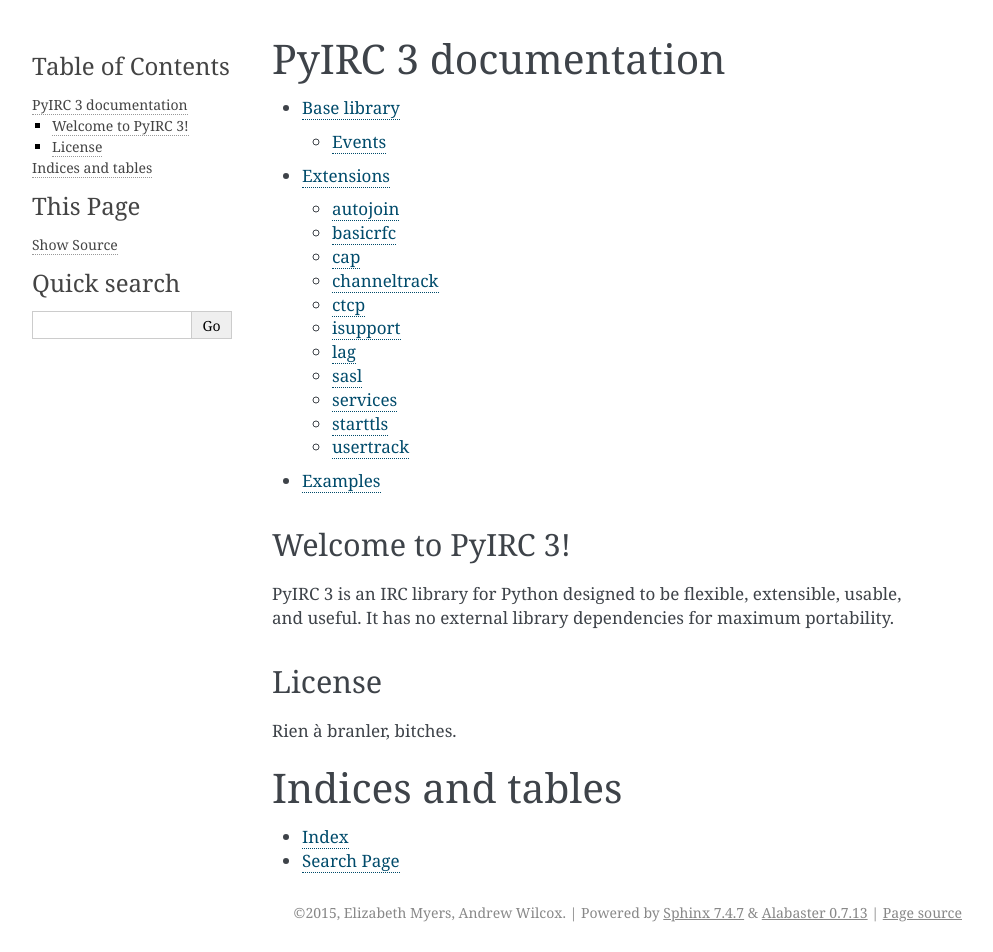
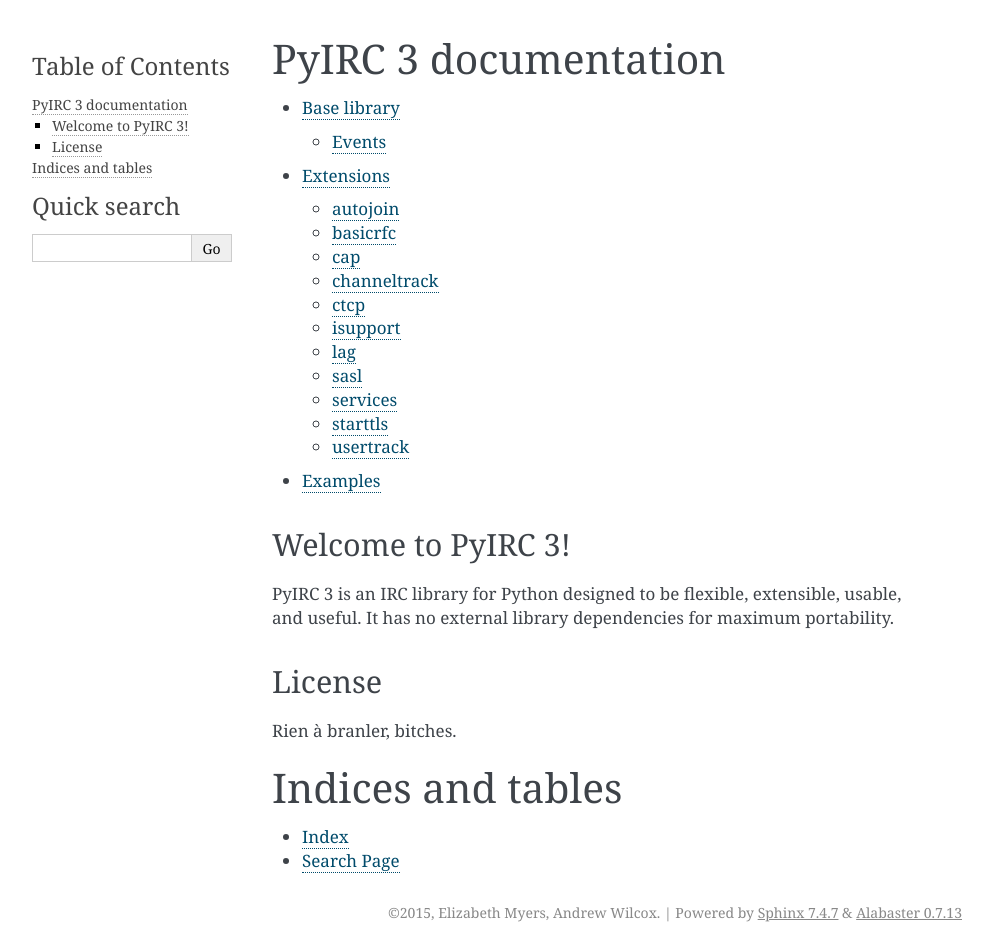
Before and after one commit to foxkit-us/PyIRC, a Sphinx documentation site: the page built from doc/index.rst, in a window 1280 px wide. Shown: the whole page, without its empty margins (148-1141 px from the left). Built offline with Sphinx 7.4.7, drawn with Linux system fonts in a browser that asks for light colours.

Commit message:
doc: tweak configuration, mainly for HTML

```diff
--- a/doc/conf.py
+++ b/doc/conf.py
@@ -25,7 +25,7 @@
 # -- General configuration ------------------------------------------------
 
 # If your documentation needs a minimal Sphinx version, state it here.
-#needs_sphinx = '1.0'
+needs_sphinx = '1.2'
 
 # Add any Sphinx extension module names here, as strings. They can be
 # extensions coming with Sphinx (named 'sphinx.ext.*') or your custom
@@ -43,7 +43,7 @@
 source_suffix = ['.rst']
 
 # The encoding of source files.
-#source_encoding = 'utf-8-sig'
+source_encoding = 'utf-8-sig'
 
 # The master toctree document.
 master_doc = 'index'
@@ -84,15 +84,15 @@
 #default_role = None
 
 # If true, '()' will be appended to :func: etc. cross-reference text.
-#add_function_parentheses = True
+add_function_parentheses = False
 
 # If true, the current module name will be prepended to all description
 # unit titles (such as .. function::).
-#add_module_names = True
+add_module_names = True
 
 # If true, sectionauthor and moduleauthor directives will be shown in the
 # output. They are ignored by default.
-#show_authors = False
+show_authors = True
 
 # The name of the Pygments (syntax highlighting) style to use.
 pygments_style = 'sphinx'
@@ -101,7 +101,7 @@
 #modindex_common_prefix = []
 
 # If true, keep warnings as "system message" paragraphs in the built documents.
-#keep_warnings = False
+keep_warnings = False
 
 # If true, `todo` and `todoList` produce output, else they produce nothing.
 todo_include_todos = False
@@ -123,10 +123,10 @@
 
 # The name for this set of Sphinx documents.  If None, it defaults to
 # "<project> v<release> documentation".
-#html_title = None
+html_title = "PyIRC 3 documentation"
 
 # A shorter title for the navigation bar.  Default is the same as html_title.
-#html_short_title = None
+html_short_title = "PyIRC 3"
 
 # The name of an image file (relative to this directory) to place at the top
 # of the sidebar.
@@ -149,11 +149,11 @@
 
 # If not '', a 'Last updated on:' timestamp is inserted at every page bottom,
 # using the given strftime format.
-#html_last_updated_fmt = '%b %d, %Y'
+html_last_updated_fmt = '%Y %b %d'
 
 # If true, SmartyPants will be used to convert quotes and dashes to
 # typographically correct entities.
-#html_use_smartypants = True
+html_use_smartypants = False
 
 # Custom sidebar templates, maps document names to template names.
 #html_sidebars = {}
@@ -163,36 +163,36 @@
 #html_additional_pages = {}
 
 # If false, no module index is generated.
-#html_domain_indices = True
+html_domain_indices = True
 
 # If false, no index is generated.
-#html_use_index = True
+html_use_index = True
 
 # If true, the index is split into individual pages for each letter.
-#html_split_index = False
+html_split_index = False
 
 # If true, links to the reST sources are added to the pages.
-#html_show_sourcelink = True
+html_show_sourcelink = False
 
 # If true, "Created using Sphinx" is shown in the HTML footer. Default is True.
-#html_show_sphinx = True
+html_show_sphinx = True
 
 # If true, "(C) Copyright ..." is shown in the HTML footer. Default is True.
-#html_show_copyright = True
+html_show_copyright = True
 
 # If true, an OpenSearch description file will be output, and all pages will
 # contain a <link> tag referring to it.  The value of this option must be the
 # base URL from which the finished HTML is served.
-#html_use_opensearch = ''
+html_use_opensearch = None
 
 # This is the file name suffix for HTML files (e.g. ".xhtml").
-#html_file_suffix = None
+html_file_suffix = '.html'
 
 # Language to be used for generating the HTML full-text search index.
 # Sphinx supports the following languages:
 #   'da', 'de', 'en', 'es', 'fi', 'fr', 'h', 'it', 'ja'
 #   'nl', 'no', 'pt', 'ro', 'r', 'sv', 'tr'
-#html_search_language = 'en'
+html_search_language = 'en'
 
 # A dictionary with options for the search language support, empty by default.
 # Now only 'ja' uses this config value
@@ -209,16 +209,16 @@
 
 latex_elements = {
 # The paper size ('letterpaper' or 'a4paper').
-#'papersize': 'letterpaper',
+    'papersize': 'letterpaper',
 
 # The font size ('10pt', '11pt' or '12pt').
-#'pointsize': '10pt',
+    'pointsize': '11pt',
 
 # Additional stuff for the LaTeX preamble.
 #'preamble': '',
 
 # Latex figure (float) alignment
-#'figure_align': 'htbp',
+    'figure_align': 'htbp',
 }
 
 # Grouping the document tree into LaTeX files. List of tuples
@@ -231,23 +231,23 @@
 
 # The name of an image file (relative to this directory) to place at the top of
 # the title page.
-#latex_logo = None
+latex_logo = None
 
 # For "manual" documents, if this is true, then toplevel headings are parts,
 # not chapters.
-#latex_use_parts = False
+latex_use_parts = False
 
 # If true, show page references after internal links.
-#latex_show_pagerefs = False
+latex_show_pagerefs = True
 
 # If true, show URL addresses after external links.
-#latex_show_urls = False
+latex_show_urls = False
 
 # Documents to append as an appendix to all manuals.
 #latex_appendices = []
 
 # If false, no module index is generated.
-#latex_domain_indices = True
+latex_domain_indices = True
 
 
 # -- Options for manual page output ---------------------------------------
```
